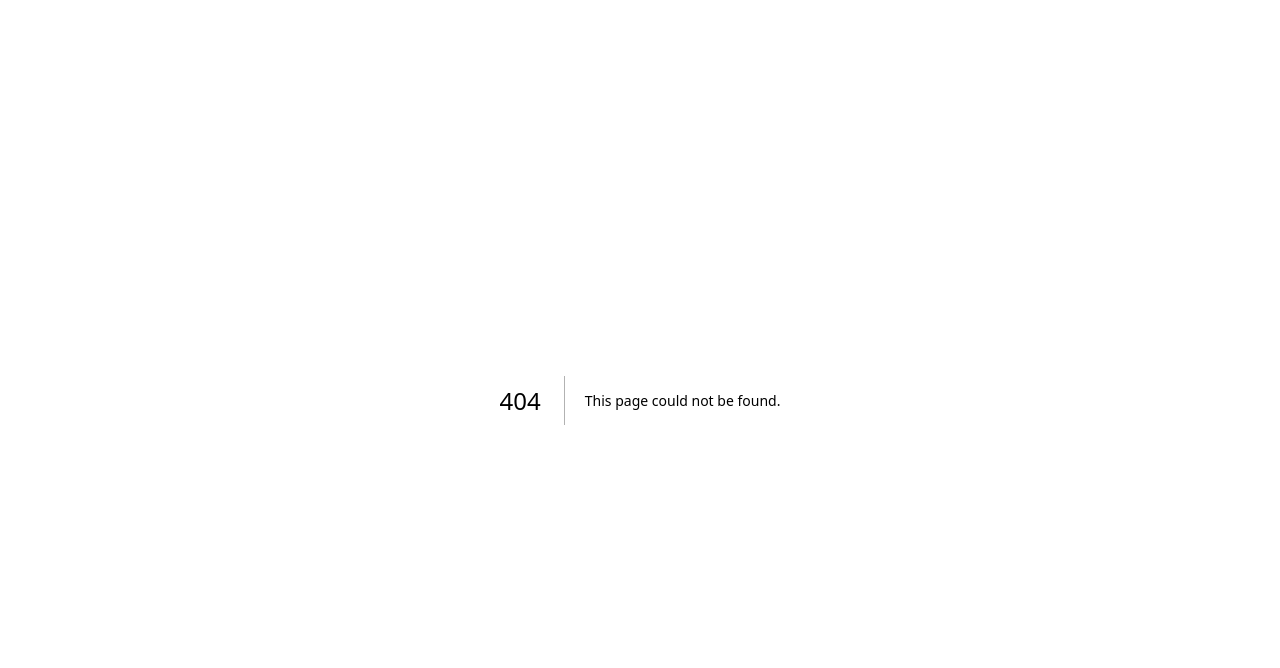
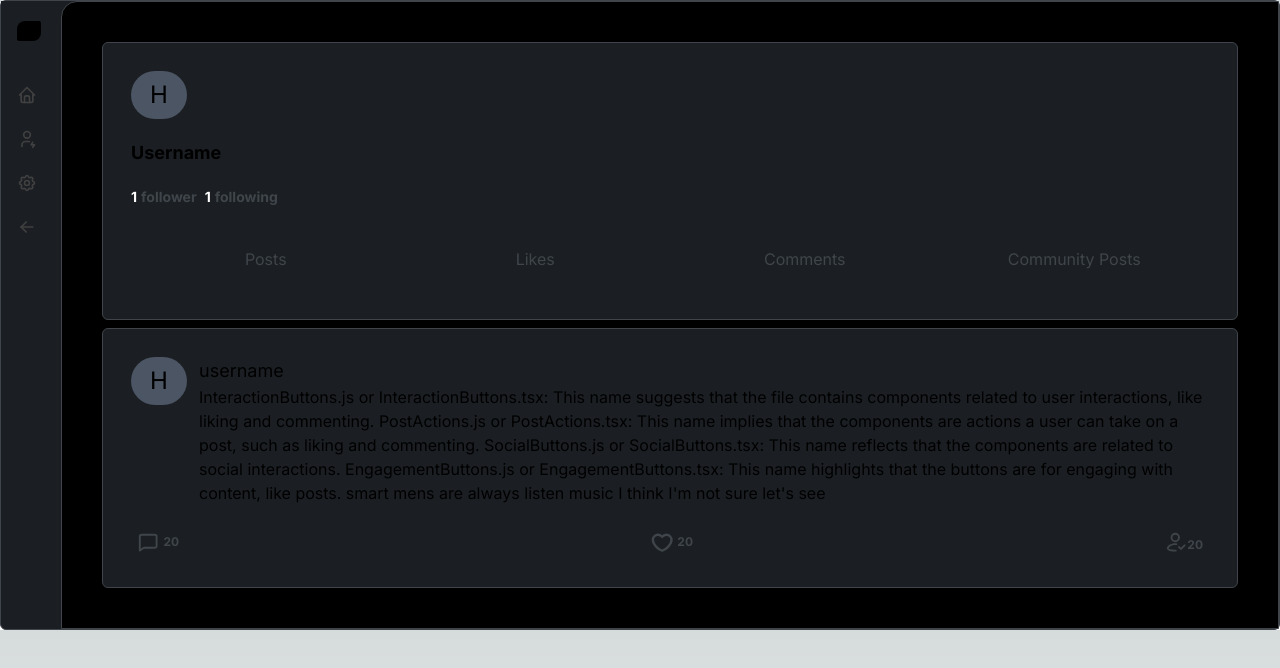
Before and after one commit to Harsh-deepsingh/5ocial-, a Next.js app: page /profile in a window 1280 px wide. Before the commit this address had no page. Shown: the top 668 px of the page. Built offline with nearby package versions, Linux system fonts and the light colour scheme.

Commit message:
Comment modal

```diff
--- a/app/components/PostComponents/Comment.tsx
+++ /dev/null
@@ -1,28 +0,0 @@
-import React from "react";
-
-const Comment = () => {
-  return (
-    <div className="text-theme-border hover:text-theme-blue w-min">
-      <div className="bg-transparent hover:bg-[#00aeff20] p-1.5 rounded-full flex justify-center items-center gap-1 group">
-        <svg
-          xmlns="http://www.w3.org/2000/svg"
-          width="1.4em"
-          height="1.4em"
-          viewBox="0 0 24 24"
-          className="stroke-[#3F454B] group-hover:stroke-theme-blue"
-        >
-          <path
-            fill="none"
-            strokeLinecap="round"
-            strokeLinejoin="round"
-            strokeWidth="2"
-            d="M19 4H5a2 2 0 0 0-2 2v15l3.467-2.6a2 2 0 0 1 1.2-.4H19a2 2 0 0 0 2-2V6a2 2 0 0 0-2-2"
-          />
-        </svg>
-        <p className="text-xs font-bold">20</p>
-      </div>
-    </div>
-  );
-};
-
-export default Comment;
--- /dev/null
+++ b/app/components/PostComponents/Comments/Comment.tsx
@@ -0,0 +1,39 @@
+import React, { useState } from "react";
+import CommentModal from "./CommentModal";
+
+const Comment = () => {
+  const [isModalOpen, setIsModalOpen] = useState(false);
+
+  const openModal = () => setIsModalOpen(true);
+  const closeModal = () => setIsModalOpen(false);
+  return (
+    <div className="text-theme-border hover:text-theme-blue w-min">
+      <div className="bg-transparent hover:bg-[#00aeff20] p-1.5 rounded-full flex justify-center items-center gap-1 group">
+        <button onClick={openModal}>
+          <svg
+            xmlns="http://www.w3.org/2000/svg"
+            width="1.4em"
+            height="1.4em"
+            viewBox="0 0 24 24"
+            className="stroke-[#3F454B] group-hover:stroke-theme-blue"
+          >
+            <path
+              fill="none"
+              strokeLinecap="round"
+              strokeLinejoin="round"
+              strokeWidth="2"
+              d="M19 4H5a2 2 0 0 0-2 2v15l3.467-2.6a2 2 0 0 1 1.2-.4H19a2 2 0 0 0 2-2V6a2 2 0 0 0-2-2"
+            />
+          </svg>
+        </button>
+        <p className="text-xs font-bold">20</p>
+      </div>
+      <CommentModal isOpen={isModalOpen} onClose={closeModal}>
+        <h2 className="text-xl font-bold">Comment Section</h2>
+        <p>Here you can display your comment-related content or form.</p>
+      </CommentModal>
+    </div>
+  );
+};
+
+export default Comment;
--- /dev/null
+++ b/app/components/PostComponents/Comments/CommentModal.tsx
@@ -0,0 +1,32 @@
+import React from "react";
+import Card from "../../Card/Card";
+
+const CommentModal = ({
+  isOpen,
+  onClose,
+  children,
+}: {
+  isOpen: boolean;
+  onClose: () => void;
+  children: React.ReactNode;
+}) => {
+  if (!isOpen) return null;
+
+  return (
+    <div className="fixed inset-0 z-50 flex items-center justify-center bg-black bg-opacity-50">
+      <div>
+        <Card>
+          <button
+            className="absolute top-2 right-2 text-xl font-bold"
+            onClick={onClose}
+          >
+            &times;
+          </button>
+          {children}
+        </Card>
+      </div>
+    </div>
+  );
+};
+
+export default CommentModal;
--- a/app/components/PostComponents/PostAction.tsx
+++ b/app/components/PostComponents/PostAction.tsx
@@ -1,6 +1,6 @@
 import React from "react";
 import Like from "./Like";
-import Comment from "./Comment";
+import Comment from "./Comments/Comment";
 import Follow from "./Follow";
 
 const PostAction = () => {
--- /dev/null
+++ b/app/components/ProfilePicture/ProfileLetter.tsx
@@ -0,0 +1,13 @@
+import React from "react";
+
+const ProfileLetter = () => {
+  return (
+    <div>
+      <div className="w-14 h-12 bg-gray-600 rounded-full flex justify-center items-center">
+        <p className="text-2xl">H</p>
+      </div>
+    </div>
+  );
+};
+
+export default ProfileLetter;
--- a/app/components/Sidebar/SideBar.tsx
+++ b/app/components/Sidebar/SideBar.tsx
@@ -4,6 +4,7 @@ import { Sidebar, SidebarBody, SidebarLink } from "../ui/sidebar";
 import {
   IconArrowLeft,
   IconBrandTabler,
+  IconHome,
   IconSettings,
   IconUserBolt,
 } from "@tabler/icons-react";
@@ -14,15 +15,15 @@ import cn from "../../lib/utils";
 export const SidebarDemo = ({ children }: { children: React.ReactNode }) => {
   const links = [
     {
-      label: "Dashboard",
-      href: "#",
+      label: "Home",
+      href: "/",
       icon: (
-        <IconBrandTabler className="text-neutral-700 dark:text-neutral-200 h-5 w-5 flex-shrink-0" />
+        <IconHome className="text-neutral-700 dark:text-neutral-200 h-5 w-5 flex-shrink-0" />
       ),
     },
     {
       label: "Profile",
-      href: "#",
+      href: "/profile",
       icon: (
         <IconUserBolt className="text-neutral-700 dark:text-neutral-200 h-5 w-5 flex-shrink-0" />
       ),
@@ -95,7 +96,7 @@ export const Logo = () => {
         animate={{ opacity: 1 }}
         className="font-medium text-black dark:text-white whitespace-pre"
       >
-        Acet Labs
+        5ocial
       </motion.span>
     </Link>
   );
--- a/app/feed/Content.tsx
+++ b/app/feed/Content.tsx
@@ -1,14 +1,13 @@
 import React from "react";
 import Card from "../components/Card/Card";
 import PostAction from "../components/PostComponents/PostAction";
+import ProfileLetter from "../components/ProfilePicture/ProfileLetter";
 const Content = () => {
   return (
     <div>
       <Card>
         <div className="flex gap-3 h-max justify-start ">
-          <div className="w-9 h-8 bg-gray-600 rounded-full flex justify-center items-center">
-            <p className="text-lg">H</p>
-          </div>
+          <ProfileLetter></ProfileLetter>
           <div className=" w-full flex flex-col">
             <p className="text-lg">username</p>
             <p>
--- a/app/feed/Post.tsx
+++ b/app/feed/Post.tsx
@@ -3,6 +3,7 @@ import React, { useState, useRef, useEffect } from "react";
 import Card from "../components/Card/Card";
 import Button from "../components/Buttons/Button";
 import Line from "../components/Line/Line";
+import ProfileLetter from "../components/ProfilePicture/ProfileLetter";
 
 const Post = () => {
   const [text, setText] = useState("");
@@ -26,9 +27,7 @@ const Post = () => {
   return (
     <Card>
       <div className="flex gap-2 justify-center items-start">
-        <div className="w-14 h-12 bg-gray-600 rounded-full flex justify-center items-center">
-          <p className="text-2xl">H</p>
-        </div>
+        <ProfileLetter></ProfileLetter>
         <div className="w-full flex flex-col justify-between gap-5">
           <div className="flex flex-col">
             <textarea
--- /dev/null
+++ b/app/profile/UserContent.tsx
@@ -0,0 +1,59 @@
+"use client";
+import { useState } from "react";
+import React from "react";
+
+const UserContent = () => {
+  const [activeButton, setActiveButton] = useState("");
+
+  const handleButtonClick = (buttonName: string) => {
+    setActiveButton(buttonName);
+  };
+  return (
+    <div>
+      <div className="flex justify-between h-16 text-theme-border">
+        <button
+          className={`w-full rounded-sm transition-all duration-100 ease-in-out ${
+            activeButton === "Post"
+              ? "border-b-2 border-theme-blue text-white"
+              : "hover:bg-black hover:text-white"
+          }`}
+          onClick={() => handleButtonClick("Post")}
+        >
+          Posts
+        </button>
+        <button
+          className={`w-full rounded-sm transition-all duration-100 ease-in-out ${
+            activeButton === "Likes"
+              ? "border-b-2 border-theme-blue text-white"
+              : "hover:bg-black hover:text-white"
+          }`}
+          onClick={() => handleButtonClick("Likes")}
+        >
+          Likes
+        </button>
+        <button
+          className={`w-full rounded-sm transition-all duration-100 ease-in-out ${
+            activeButton === "Comments"
+              ? "border-b-2 border-theme-blue text-white"
+              : "hover:bg-black hover:text-white"
+          }`}
+          onClick={() => handleButtonClick("Comments")}
+        >
+          Comments
+        </button>
+        <button
+          className={`w-full rounded-sm transition-all duration-100 ease-in-out ${
+            activeButton === "CommunityPosts"
+              ? "border-b-2 border-theme-blue text-white"
+              : "hover:bg-black hover:text-white"
+          }`}
+          onClick={() => handleButtonClick("CommunityPosts")}
+        >
+          Community Posts
+        </button>
+      </div>
+    </div>
+  );
+};
+
+export default UserContent;
--- /dev/null
+++ b/app/profile/page.tsx
@@ -0,0 +1,38 @@
+"use client";
+import React, { useState } from "react";
+import { Sidebar } from "../components/ui/sidebar";
+import Dashboard from "../components/Dashboard/Dashboard";
+import { SidebarDemo } from "../components/Sidebar/SideBar";
+import Card from "../components/Card/Card";
+import ProfileLetter from "../components/ProfilePicture/ProfileLetter";
+import UserContent from "./UserContent";
+import Content from "../feed/Content";
+
+const Profile = () => {
+  return (
+    <div>
+      <SidebarDemo>
+        <Dashboard>
+          <Card>
+            <ProfileLetter />
+            <p className="font-bold text-lg">Username</p>
+            <div className="text-theme-border text-sm flex gap-2 font-bold">
+              <div className="flex gap-1">
+                <p className="text-white">1</p>
+                <p>follower</p>
+              </div>
+              <div className="flex gap-1">
+                <p className="text-white">1</p>
+                <p>following</p>
+              </div>
+            </div>
+            <UserContent></UserContent>
+          </Card>
+          <Content></Content>
+        </Dashboard>
+      </SidebarDemo>
+    </div>
+  );
+};
+
+export default Profile;
```
